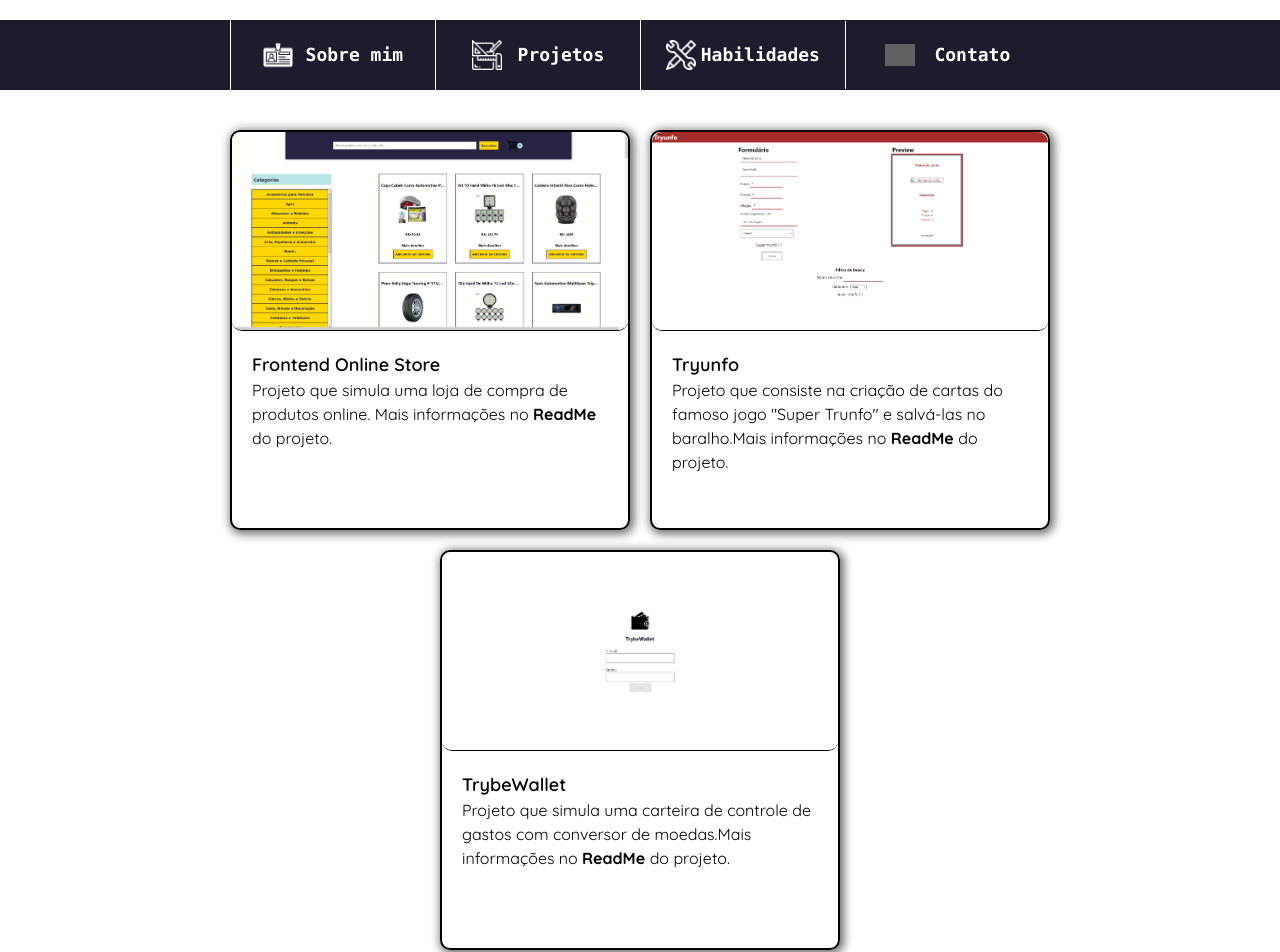
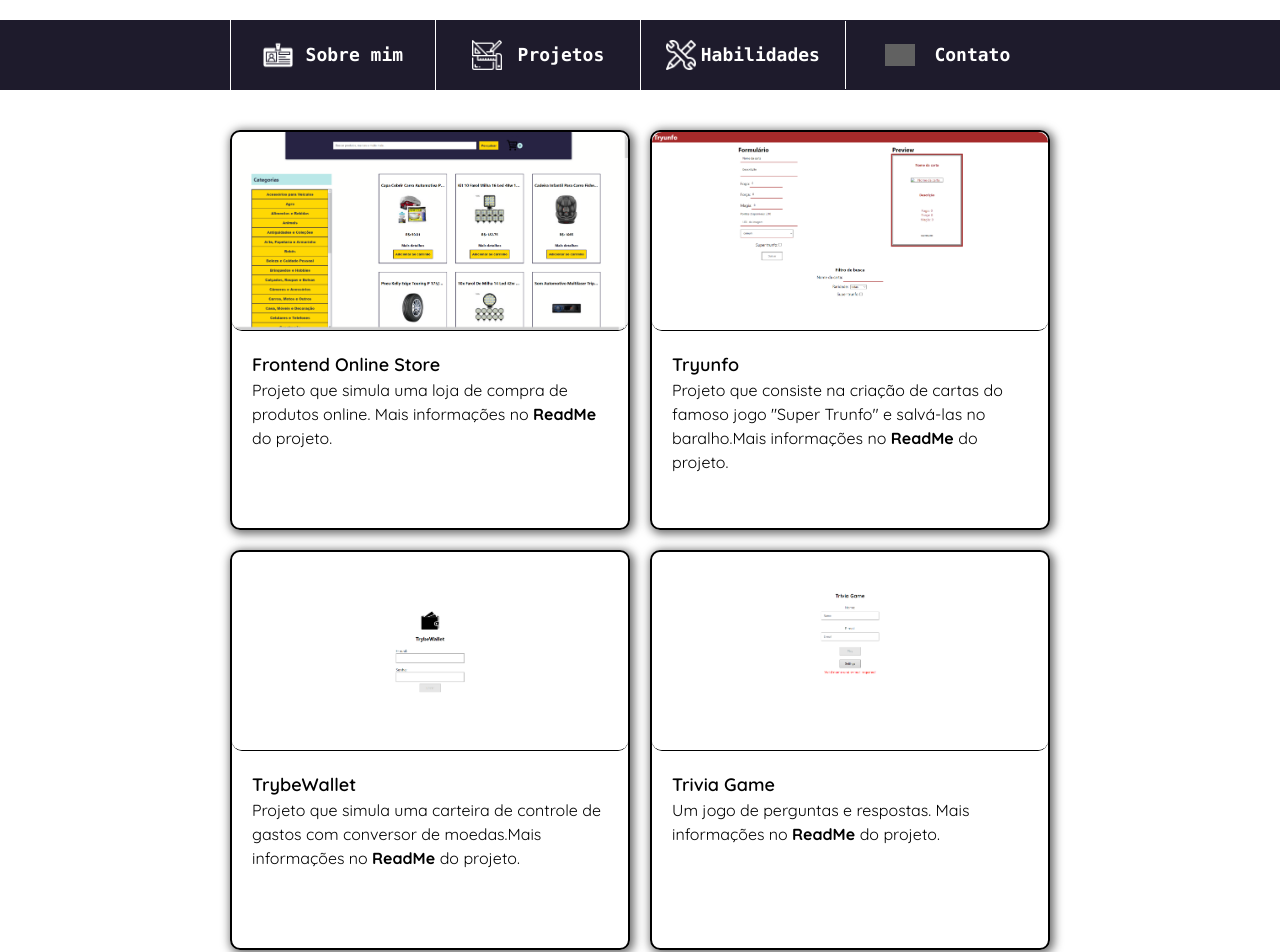
Before and after one commit to hektho/hektho-github.io, a React (Create React App) app in the folder portfolio-web/: page /projetos in a window 1280 px wide. Shown: the top 952 px of the page. Built offline with nearby package versions, Linux system fonts and the light colour scheme; grey boxes are pictures that could not be loaded.

Commit message:
adicionando projeto ao portfolio

```diff
--- a/portfolio-web/src/paginas/Projetos.js
+++ b/portfolio-web/src/paginas/Projetos.js
@@ -4,6 +4,7 @@ import FrontendImage from '../imagens/frontend-online-store-image.png';
 import TryunfoImage from '../imagens/tryunfo-image.png';
 import CardProjetos from "./cardProjetos";
 import TrybeWalletImage from '../imagens/imagem-trybewallet.png';
+import TriviaGame from '../imagens/trivia-game.png';
 
 import './Projetos.css';
 
@@ -36,6 +37,15 @@ export default function Projetos() {
         github: 'https://github.com/hektho/TrybeWallet'
       }
     },
+    {
+      url: 'https://trivia-project-hektho.vercel.app/',
+      name: 'Trivia Game',
+      img: TriviaGame,
+      detalhes: {
+        descricao: 'Um jogo de perguntas e respostas. ',
+        github: 'https://github.com/hektho/Trivia',
+      },
+    }
   ];
 
   return (
```
Also changed, not shown: portfolio-web/src/imagens/trivia-game.png (added).
